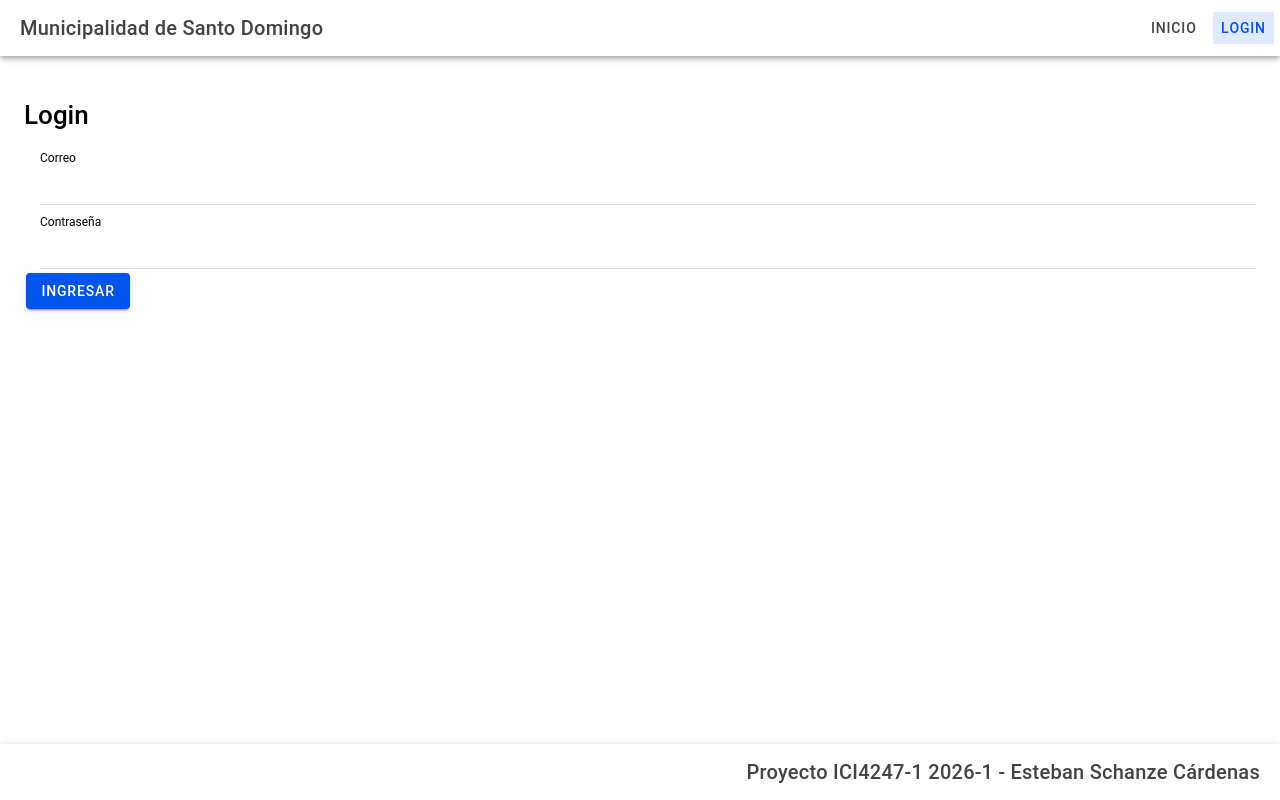
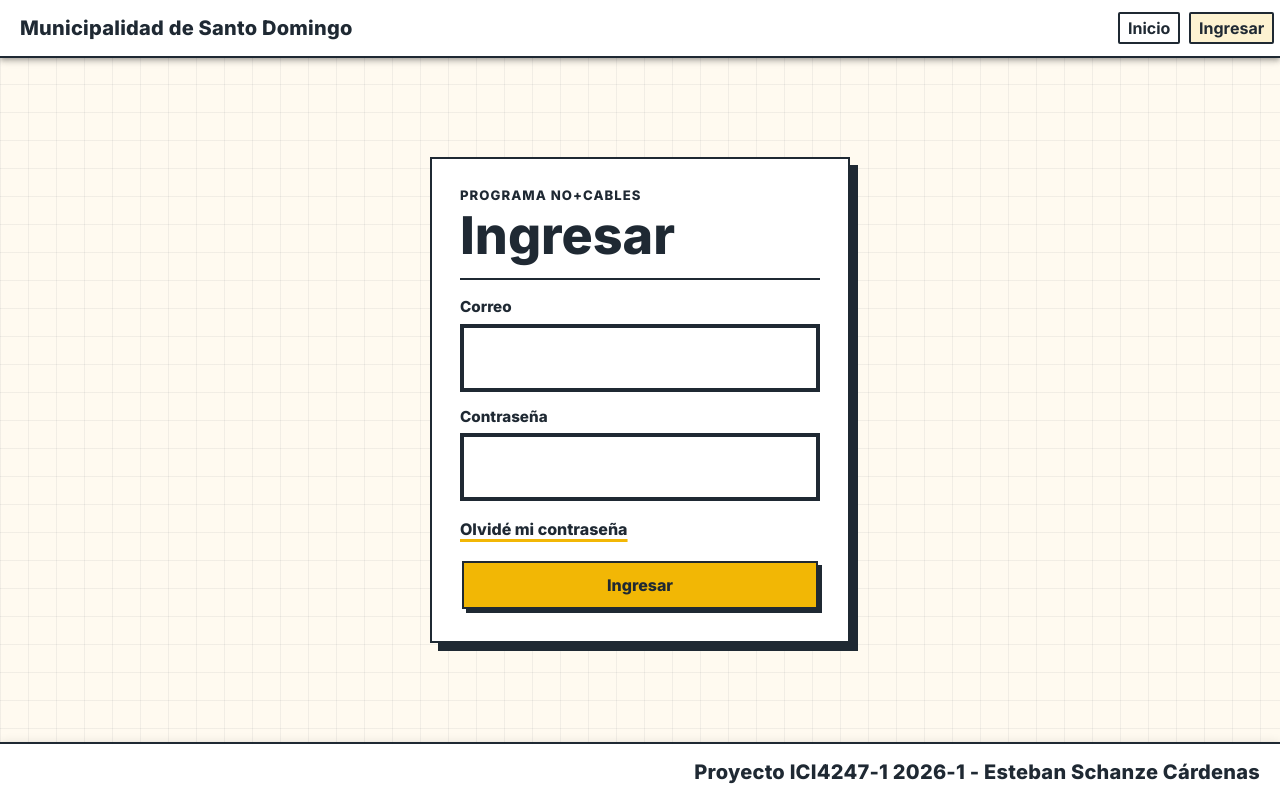
Before and after one commit to eschanze/ICI4247-1-Proyecto, a React (Vite) app: page /login in a window 1280 px wide. Built offline with nearby package versions, Linux system fonts and the light colour scheme.

Commit message:
Mejora estilos globales CSS

```diff
--- a/src/core/components/AppHeader.tsx
+++ b/src/core/components/AppHeader.tsx
@@ -3,7 +3,7 @@ import { useLocation } from 'react-router-dom';
 
 const navigationItems = [
   { label: 'Inicio', path: '/inicio' },
-  { label: 'Login', path: '/login' },
+  { label: 'Ingresar', path: '/login' },
 ];
 
 export function AppHeader() {
--- a/src/core/theme/variables.css
+++ b/src/core/theme/variables.css
@@ -1,13 +1,89 @@
+@import url('https://fonts.googleapis.com/css2?family=Inter:wght@400;500;600;700;800&display=swap');
+
+:root {
+  /* Variables globales: colores, bordes, sombra y overrides globales de Ionic. */
+  --ion-font-family: 'Inter', system-ui, -apple-system, BlinkMacSystemFont, 'Segoe UI', sans-serif;
+
+  --app-ink: #1f2933;
+  --app-paper: #fffaf0;
+  --app-surface: #ffffff;
+  --app-border-width: 2px;
+  --app-shadow: 8px 8px 0 var(--app-ink);
+
+  --ion-color-primary: #f2b705;
+  --ion-color-primary-rgb: 242, 183, 5;
+  --ion-color-primary-contrast: var(--app-ink);
+  --ion-color-primary-contrast-rgb: 31, 41, 51;
+  --ion-color-primary-shade: #d5a104;
+  --ion-color-primary-tint: #f3be1e;
+
+  --ion-text-color: var(--app-ink);
+  --ion-background-color: var(--app-paper);
+  --ion-toolbar-background: var(--app-surface);
+  --ion-toolbar-color: var(--app-ink);
+  --ion-item-background: var(--app-surface);
+}
+
+body {
+  font-family: var(--ion-font-family);
+}
+
+h1,
+h2,
+h3,
+h4,
+h5,
+h6,
+ion-title {
+  font-weight: 800;
+}
+
+ion-button {
+  /* Estilo base de los botones Ionic. */
+  --border-radius: 0;
+  --border-width: var(--app-border-width);
+  --border-style: solid;
+  --border-color: var(--app-ink);
+  --box-shadow: 4px 4px 0 var(--app-ink);
+  --padding-bottom: 14px;
+  --padding-end: 22px;
+  --padding-start: 22px;
+  --padding-top: 14px;
+  font-size: 1rem;
+  font-weight: 800;
+  letter-spacing: 0;
+  min-height: 48px;
+}
+
+ion-button::part(native) {
+  text-transform: none;
+}
+
 .landing-content,
 .login-content {
+  /* Espaciado interno general para las pantallas principales. */
   --padding-top: 24px;
   --padding-end: 24px;
   --padding-bottom: 24px;
   --padding-start: 24px;
 }
 
+.landing-content::part(background),
+.login-content::part(background) {
+  /* Efecto "cuadriculado" */
+  background:
+    /* franja de 1px cada 28px */
+    linear-gradient(rgba(31, 41, 51, 0.06) 1px, transparent 1px),
+    /* mismo patrón rotado 90 grados */
+    linear-gradient(90deg, rgba(31, 41, 51, 0.06) 1px, transparent 1px),
+    var(--app-paper);
+  background-size: 28px 28px;
+}
+
 .app-header {
+  /* Barra superior de la app. */
   --app-header-height: 56px;
+  border-bottom: var(--app-border-width) solid var(--app-ink);
 }
 
 .app-header-toolbar {
@@ -15,23 +91,33 @@
 }
 
 .app-header-nav {
+  /* Contenedor de links/botones de la navegación principal. */
   display: flex;
   align-items: center;
   gap: 4px;
 }
 
 .app-header-nav-link {
-  --border-radius: 6px;
-  font-weight: 500;
+  /* Botones de la barra de navegación. */
+  --border-radius: 0;
+  --box-shadow: none;
+  --padding-bottom: 10px;
+  --padding-end: 16px;
+  --padding-start: 16px;
+  --padding-top: 10px;
+  font-weight: 700;
+  min-height: 40px;
 }
 
 .app-header-nav-link.active {
-  --background: rgba(0, 84, 233, 0.12);
-  --color: var(--ion-color-primary);
+  --background: rgba(var(--ion-color-primary-rgb), 0.18);
+  --color: var(--app-ink);
 }
 
 .app-footer {
+  /* Barra inferior fija de la app. */
   --app-footer-height: 56px;
+  border-top: var(--app-border-width) solid var(--app-ink);
 }
 
 .app-footer-toolbar {
@@ -39,6 +125,7 @@
 }
 
 .app-router-outlet {
+  /* Area central renderizada entre header y footer. */
   top: 56px;
   height: calc(100% - 112px);
 }
@@ -46,3 +133,108 @@
 .app-footer-title {
   text-align: right;
 }
+
+.login-content::part(scroll) {
+  /* Centra la tarjeta del login dentro del scroll de Ionic. */
+  align-items: center;
+  display: flex;
+  justify-content: center;
+}
+
+.login-card {
+  /* Caja principal del formulario del login. */
+  background: var(--app-surface);
+  border: var(--app-border-width) solid var(--app-ink);
+  box-shadow: var(--app-shadow);
+  display: flex;
+  flex-direction: column;
+  gap: 18px;
+  max-width: 420px;
+  padding: 28px;
+  width: min(100%, 420px);
+}
+
+.login-card-header {
+  /* Encabezado interno de la caja del login. */
+  border-bottom: var(--app-border-width) solid var(--app-ink);
+  padding-bottom: 18px;
+}
+
+.login-eyebrow {
+  font-size: 0.82rem;
+  font-weight: 800;
+  letter-spacing: 0.08em;
+  margin: 0 0 8px;
+  text-transform: uppercase;
+}
+
+.login-card h1 {
+  font-size: clamp(2rem, 9vw, 3.25rem);
+  line-height: 0.95;
+  margin: 0;
+}
+
+.login-fields {
+  /* Grupo de campos del formulario de login. */
+  display: grid;
+  gap: 16px;
+}
+
+.login-field-group {
+  display: grid;
+  gap: 7px;
+}
+
+.login-field-label {
+  color: var(--app-ink);
+  font-size: 0.95rem;
+  font-weight: 800;
+  line-height: 1.2;
+}
+
+.login-field {
+  /* Caja visual de los input Ionic del login. */
+  --background: var(--app-surface);
+  --border-color: var(--app-ink);
+  --border-style: solid;
+  --border-width: var(--app-border-width);
+  --highlight-color-focused: var(--ion-color-primary);
+  --inner-border-width: 0;
+  --padding-bottom: 6px;
+  --padding-end: 12px;
+  --padding-start: 12px;
+  --padding-top: 6px;
+  border: var(--app-border-width) solid var(--app-ink);
+}
+
+.login-forgot-link {
+  /* Link de recuperacion de contraseña. */
+  color: var(--app-ink);
+  display: inline-flex;
+  font-weight: 800;
+  justify-content: flex-start;
+  text-decoration-color: var(--ion-color-primary);
+  text-decoration-thickness: 3px;
+  text-underline-offset: 4px;
+}
+
+.login-forgot-link:hover,
+.login-forgot-link:focus-visible {
+  background: var(--ion-color-primary);
+  outline: var(--app-border-width) solid var(--app-ink);
+  outline-offset: 3px;
+  text-decoration: none;
+}
+
+.login-submit {
+  /* Boton principal para enviar el login. */
+  margin-top: 4px;
+}
+
+@media (max-width: 480px) {
+  /* Ajuste para pantallas móviles. */
+  .login-card {
+    box-shadow: 5px 5px 0 var(--app-ink);
+    padding: 22px;
+  }
+}
--- a/src/features/login/LoginPage.tsx
+++ b/src/features/login/LoginPage.tsx
@@ -1,4 +1,4 @@
-import { IonButton, IonContent, IonInput, IonItem, IonLabel, IonPage } from '@ionic/react';
+import { IonButton, IonContent, IonInput, IonItem, IonPage } from '@ionic/react';
 import { usePageTitle } from '../../core/hooks/usePageTitle';
 
 export function LoginPage() {
@@ -7,16 +7,39 @@ export function LoginPage() {
   return (
     <IonPage>
       <IonContent className="login-content">
-        <h1>Login</h1>
-        <IonItem>
-          <IonLabel position="stacked">Correo</IonLabel>
-          <IonInput type="email" />
-        </IonItem>
-        <IonItem>
-          <IonLabel position="stacked">Contraseña</IonLabel>
-          <IonInput type="password" />
-        </IonItem>
-        <IonButton>Ingresar</IonButton>
+        <section className="login-card" aria-labelledby="login-title">
+          <div className="login-card-header">
+            <p className="login-eyebrow">Programa No+Cables</p>
+            <h1 id="login-title">Ingresar</h1>
+          </div>
+
+          <div className="login-fields">
+            <div className="login-field-group">
+              <label className="login-field-label" htmlFor="login-email">
+                Correo
+              </label>
+              <IonItem className="login-field">
+                <IonInput id="login-email" type="email" autocomplete="email" />
+              </IonItem>
+            </div>
+            <div className="login-field-group">
+              <label className="login-field-label" htmlFor="login-password">
+                Contraseña
+              </label>
+              <IonItem className="login-field">
+                <IonInput id="login-password" type="password" autocomplete="current-password" />
+              </IonItem>
+            </div>
+          </div>
+
+          <a className="login-forgot-link" href="#" onClick={(event) => event.preventDefault()}>
+            Olvidé mi contraseña
+          </a>
+
+          <IonButton className="login-submit" expand="block">
+            Ingresar
+          </IonButton>
+        </section>
       </IonContent>
     </IonPage>
   );
```
